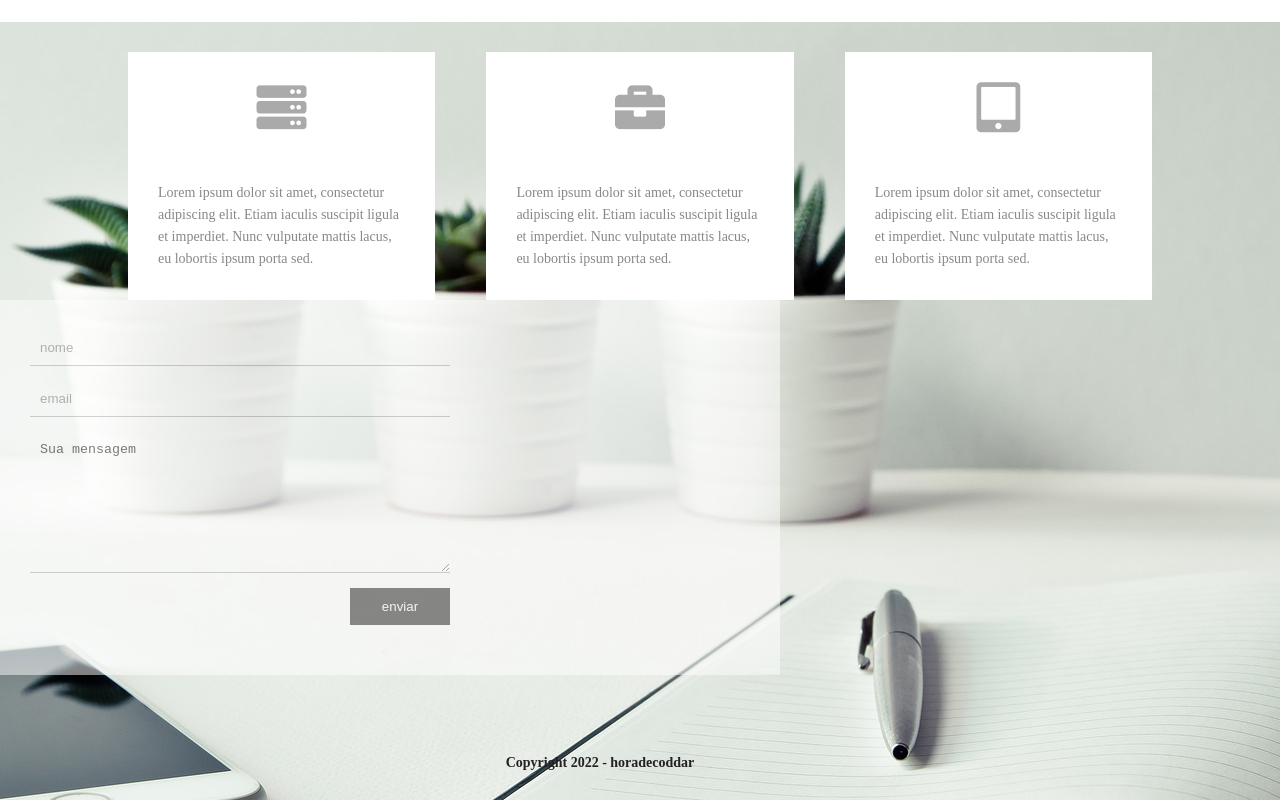
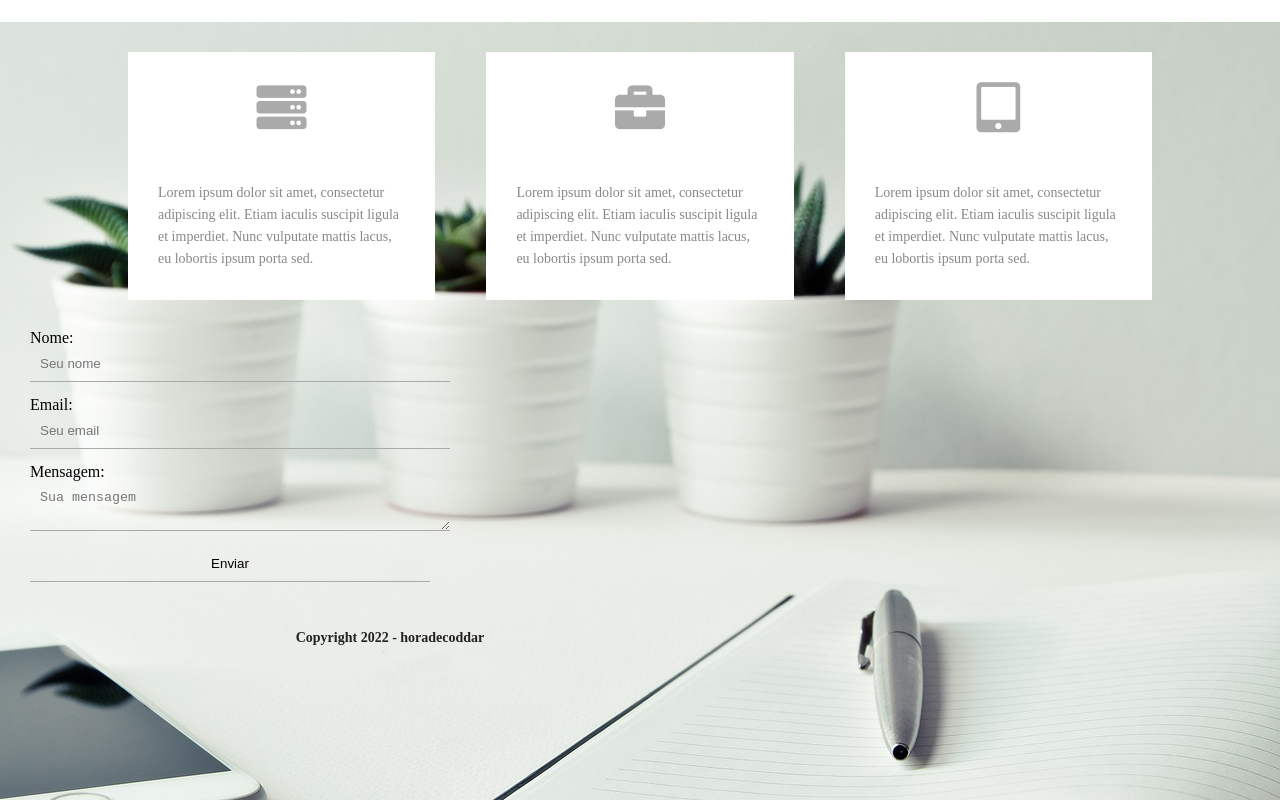
Before and after one commit to thaisdemauro/projeto3, a plain HTML site: page index.html in a window 1280 px wide. Shown: the part 1148-1948 px from the top of the page. Drawn offline with Linux system fonts and the light colour scheme.

Commit message:
agenciaX

```diff
--- a/index.html
+++ b/index.html
@@ -85,17 +85,23 @@
         </div>
 
 <footer>
-    <div class="form-container">
-        <div class="form-background">
-            <form>
-                <input type="text" name="name" id="name" placeholder="nome">
-                <input type="email" name="email" id="email" placeholder="email">
-            <textarea name="message" id="message">Sua mensagem</textarea>
-                <input type="submit" class="submit" value="enviar">
 
-        </form>
-        </div>
-    </div>
+<div class="form-container">
+    <form action="seu-endereco-de-destino" method="POST">
+        <label for="name">Nome:</label>
+        <input type="text" name="name" id="name" placeholder="Seu nome" required>
+
+        <label for="email">Email:</label>
+        <input type="email" name="email" id="email" placeholder="Seu email" required>
+
+        <label for="message">Mensagem:</label>
+        <textarea name="message" id="message" placeholder="Sua mensagem" required></textarea>
+
+        <input type="submit" class="submit" value="Enviar">
+    </form>
+
+
+
     <div class="copyright">
         <p>Copyright 2022 - horadecoddar</p>
 
--- a/style.css
+++ b/style.css
@@ -203,15 +203,17 @@ footer{
     max-width: 1200px;
     height: 500px;
     padding:30px 10px;
-    position: relative;
+
 
 }
+
+
 
 .form-container{
     width: 65%;
     height: 375px;
     position: relative;
-    display: block;
+
 }
 
 .form-background{
@@ -219,6 +221,7 @@ footer{
     height: 100%;
     background-color: #fff;
     opacity: .5;
+
 }
 
 .form-container form{
@@ -226,6 +229,7 @@ footer{
     top:30px;
     left:30px;
     height: 300px;
+
 }
 
 .form-container input, .form-container textarea{
@@ -237,26 +241,10 @@ footer{
     border-bottom: 1px solid #aaa;
     border-radius: 0;
     background-color: transparent;
+
+
 }
 
-.form-container textarea{
-    height: 120px;
-}
-
-.form container input::placeholder, .form-container textarea::placeholder{
-    font-size: 14px;
-}
-
-.form-container .submit{
-    background-color: #222;
-    color: #fff;
-    border: 1px solid transparent;
-    width: 100px;
-    position: relative;
-    float: right;
-    cursor: pointer;
-    transition: .5s;
-}
 
 .form-container .submit:hover {
 	background-color: #FFF;
```
